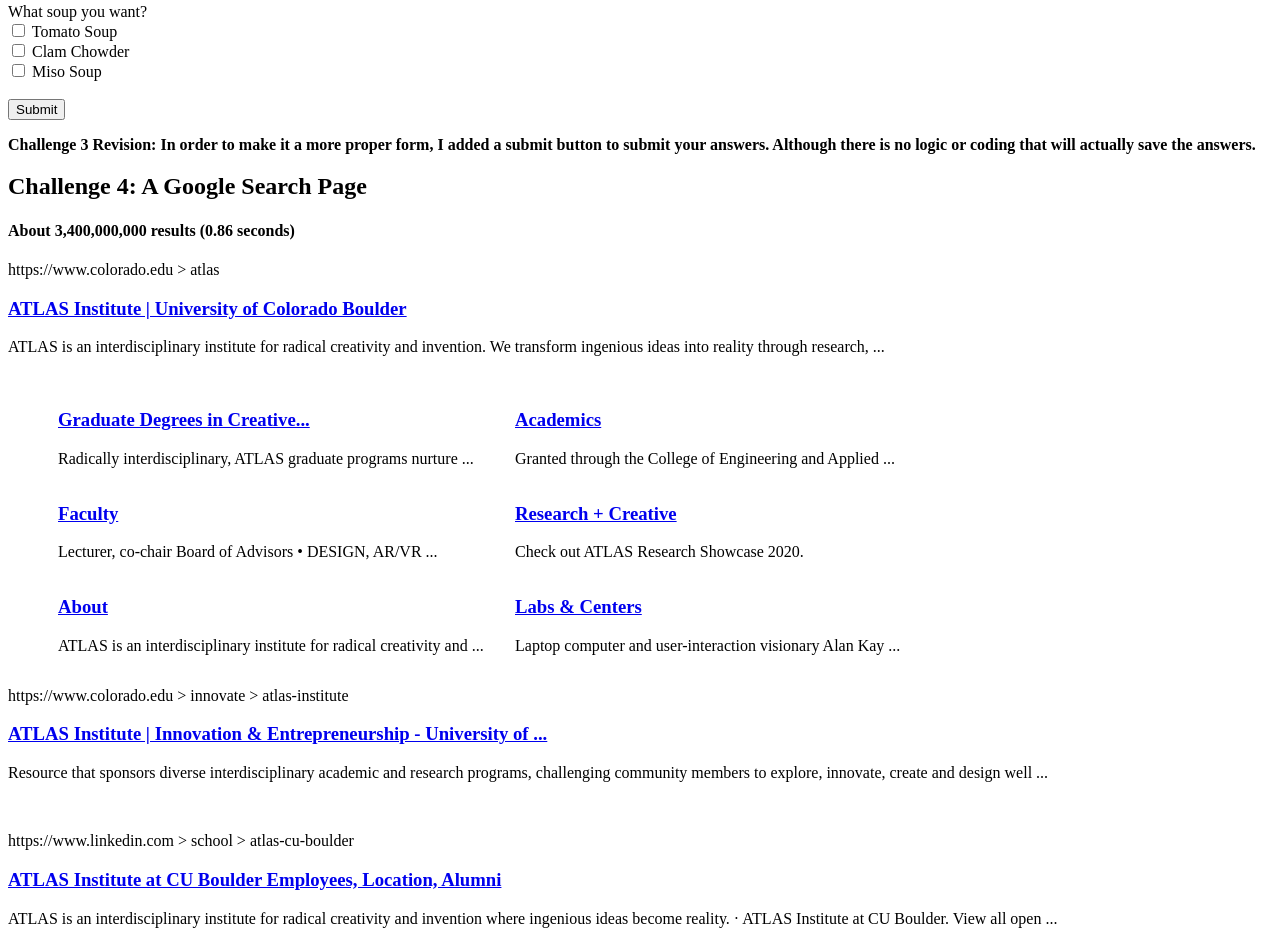
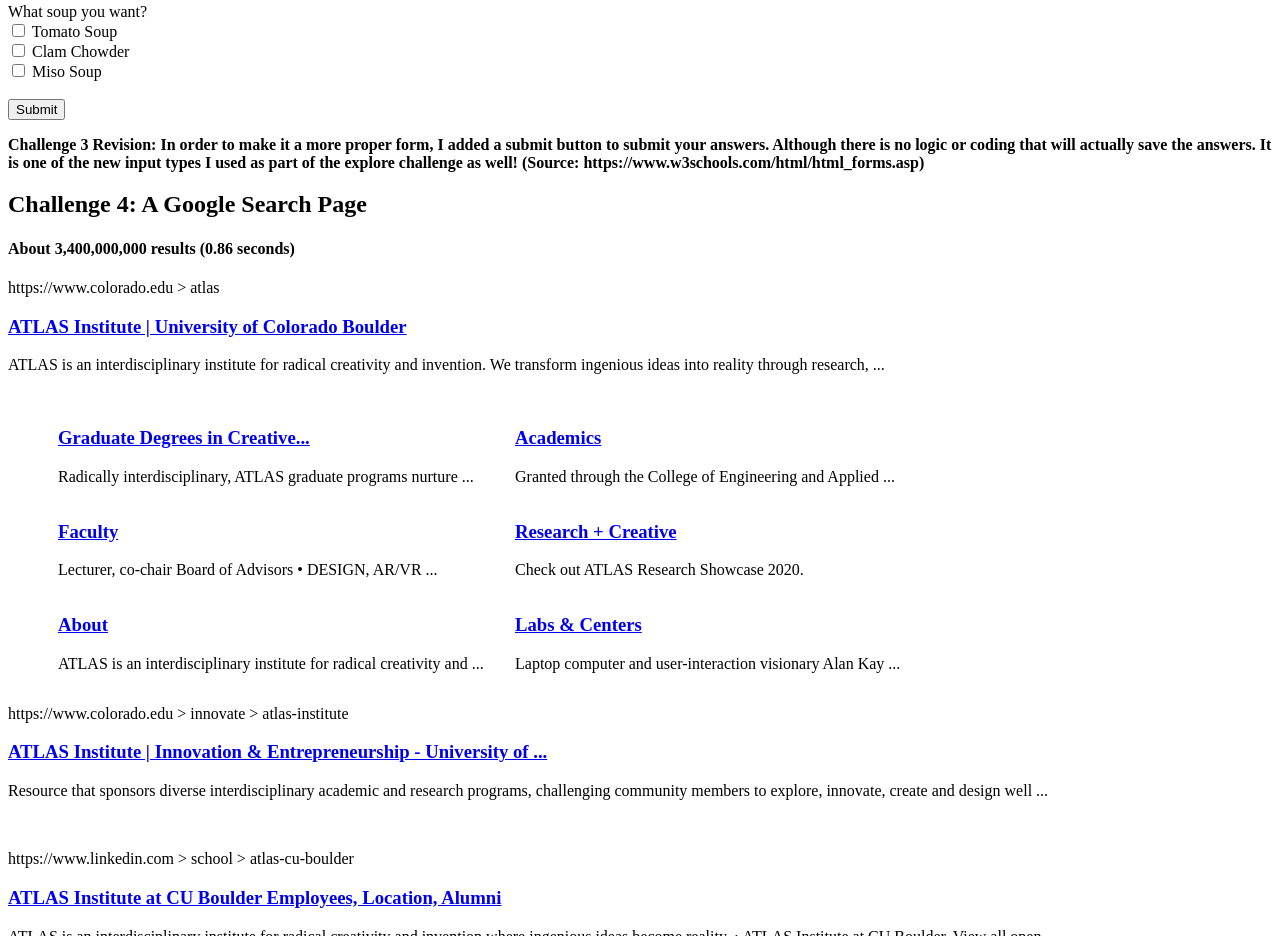
Before and after one commit to jamjoung/jamjoung.github.io, a plain HTML site: page assignment5.html in a window 1280 px wide. Shown: the part 810-1746 px from the top of the page. Drawn offline with Linux system fonts and the light colour scheme.

Commit message:
Update Assignment5

```diff
--- a/assignment5.html
+++ b/assignment5.html
@@ -162,7 +162,7 @@
 
 
                 <div>
-                    <p><b>Challenge 3 Revision: In order to make it a more proper form, I added a submit button to submit your answers. Although there is no logic or coding that will actually save the answers.</b></p>
+                    <p><b>Challenge 3 Revision: In order to make it a more proper form, I added a submit button to submit your answers. Although there is no logic or coding that will actually save the answers. It is one of the new input types I used as part of the explore challenge as well! (Source: https://www.w3schools.com/html/html_forms.asp)</b></p>
                 </div>
 
             </form>
```
